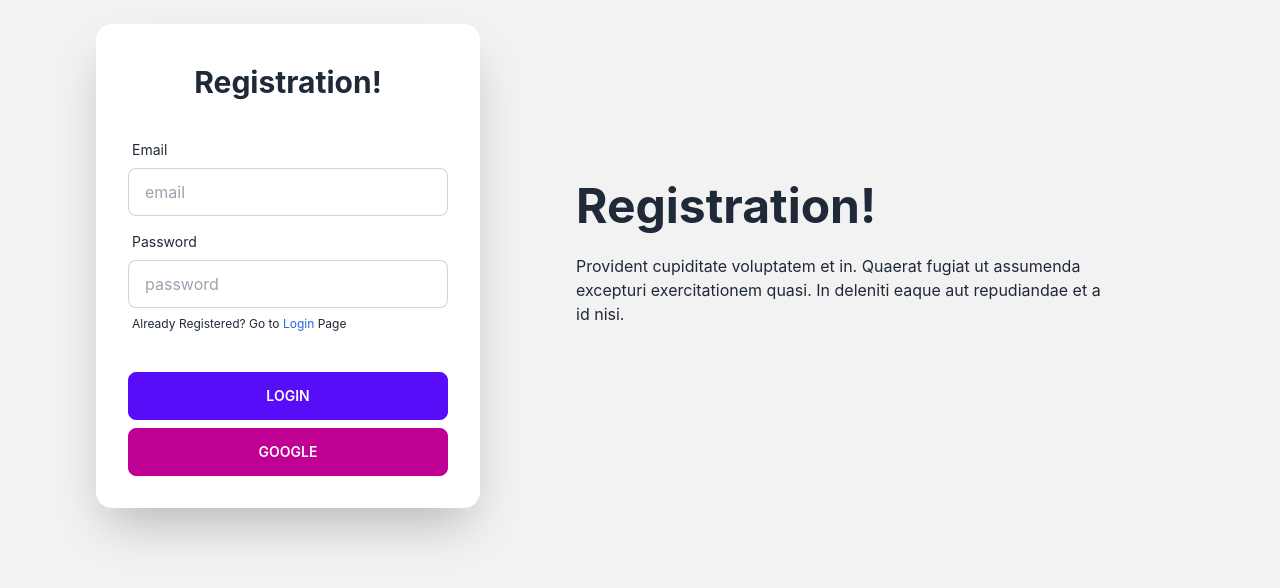
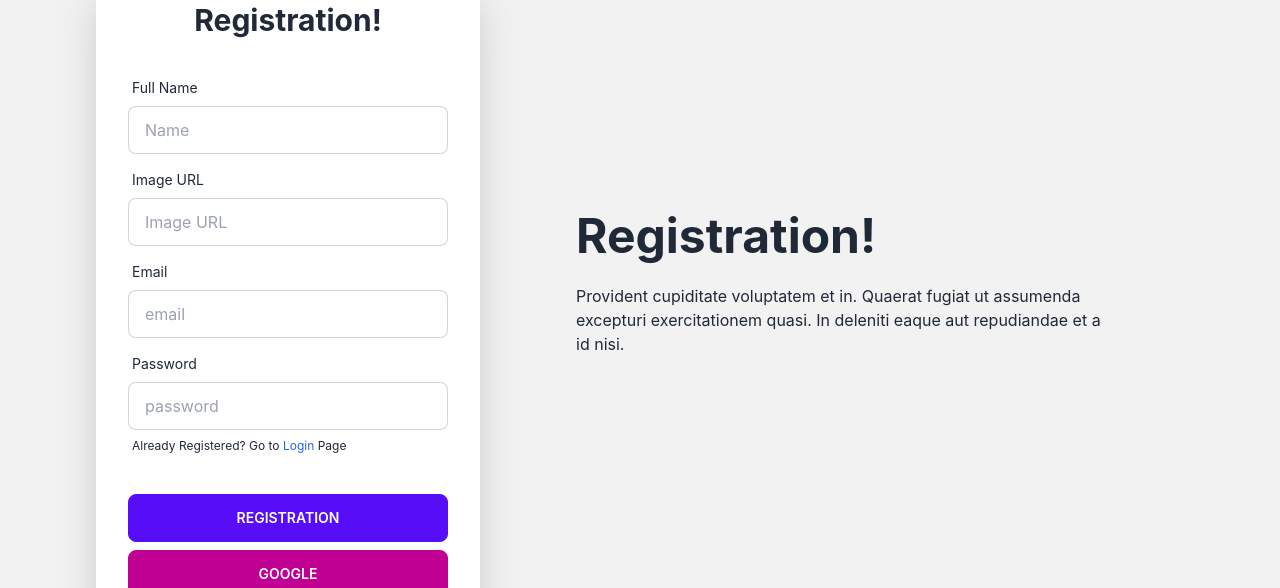
Before and after one commit to hasanMahmud743/sports-lens-client-side, a React (Create React App) app: page /registration in a window 1280 px wide. Shown: the part 198-786 px from the top of the page. Built offline with nearby package versions, Linux system fonts and the light colour scheme; no server answers.

Commit message:
pic and name added

```diff
--- a/src/Pages/MyReview/MyReview.js
+++ b/src/Pages/MyReview/MyReview.js
@@ -17,7 +17,7 @@ const MyReview = () => {
     useEffect(()=>{
 
 
-        fetch(`https://sports-lens-assignment.vercel.app/review?email=${user?.email}`,{
+        fetch(`http://localhost:5300/review?email=${user?.email}`,{
             headers: {
                 authorization: `Bearer ${localStorage.getItem('token')}`
             }
--- a/src/Pages/Registration/Registration.js
+++ b/src/Pages/Registration/Registration.js
@@ -6,17 +6,25 @@ const Registration = () => {
   const [loading, setLoading] = useState(false)
 
   const navigate = useNavigate()
-    const {createUser, googleSignIn} = useContext(myContext)
+    const {createUser, googleSignIn, profileUpdate} = useContext(myContext)
 
     const handleRegistration = (e) =>{
         e.preventDefault()
         setLoading(true)
         const form = e.target
         const email = form.email.value
+        const name = form.name.value
+        const image = form.image.value
         const password = form.password.value
         console.log(email, password)
+        const myObj = {
+          displayName: name,
+          photoURL: image
+      }
+
         createUser(email, password)
         .then(user => {
+          updateNameImage(myObj)
           console.log(user.user)
           setLoading(false)
           navigate('/')
@@ -26,6 +34,13 @@ const Registration = () => {
         })
 
     }
+
+
+    const updateNameImage = (obj) =>{
+      profileUpdate(obj)
+      .then(()=>{})
+      .catch(error => console.log(error))
+  }
 
     const googleSign = () =>{
       setLoading(true)
@@ -57,12 +72,29 @@ const Registration = () => {
         <p className='text-3xl text-center font-bold mt-10'>Registration!</p>
 
       <form onSubmit={handleRegistration} className="card-body">
+
+
+      <div className="form-control">
+          <label className="label">
+            <span className="label-text">Full Name</span>
+          </label>
+          <input type="text" name='name' autoComplete='on' placeholder="Name" className="input input-bordered" required />
+        </div>
+
+        <div className="form-control">
+          <label className="label">
+            <span className="label-text">Image URL</span>
+          </label>
+          <input type="URL" name='image' autoComplete='on' placeholder="Image URL" className="input input-bordered" required />
+        </div>
+
         <div className="form-control">
           <label className="label">
             <span className="label-text">Email</span>
           </label>
           <input type="text" name='email' placeholder="email" className="input input-bordered" />
         </div>
+
         <div className="form-control">
           <label className="label">
             <span className="label-text">Password</span>
@@ -73,8 +105,9 @@ const Registration = () => {
             <a href="#" className="label-text-alt ">Already Registered? Go to <Link to='/login'  className="label-text-alt link text-blue-600 link-hover" >Login</Link> Page</a>
           </label>
         </div>
+
         <div className="form-control mt-6">
-          <button className="btn btn-primary">Login</button>
+          <button onClick={updateNameImage} className="btn btn-primary">Registration</button>
         </div>
         <p onClick={googleSign}  className="btn btn-active btn-secondary">Google</p>
 
--- a/src/Routes/Router.js
+++ b/src/Routes/Router.js
@@ -43,7 +43,7 @@ export const router = createBrowserRouter([
             },
             {
                 path: '/myreview',
-                element:<Private> <MyReview></MyReview></Private>,
+                element:<MyReview></MyReview>,
                 fetch: () => ('https://sports-lens-assignment.vercel.app/review')
             },
 
--- a/src/Shared/ReviewUser/ReviewUser.js
+++ b/src/Shared/ReviewUser/ReviewUser.js
@@ -47,14 +47,14 @@ const ReviewUser = ({title, setLoader, loader}) => {
           <label className="label">
             <span className="label-text">Name</span>
           </label>
-          <input type="text" defaultValue={user.email} placeholder="Your Name" className="input input-bordered"  />
+          <input type="text" defaultValue={user.displayName} placeholder="Your Name" className="input input-bordered" readOnly />
         </div>
 
         <div className="form-control">
           <label className="label">
             <span className="label-text">User Image</span>
           </label>
-          <input type="text" defaultValue={user.photoURL}  placeholder="Your Image" className="input input-bordered" />
+          <input type="text" defaultValue={user.photoURL}  placeholder="Your Image" className="input input-bordered" readOnly />
         </div>
 
         <div className="form-control">
```
Also changed, not shown: 1 other file (tests, documents, lock files or other folders).
